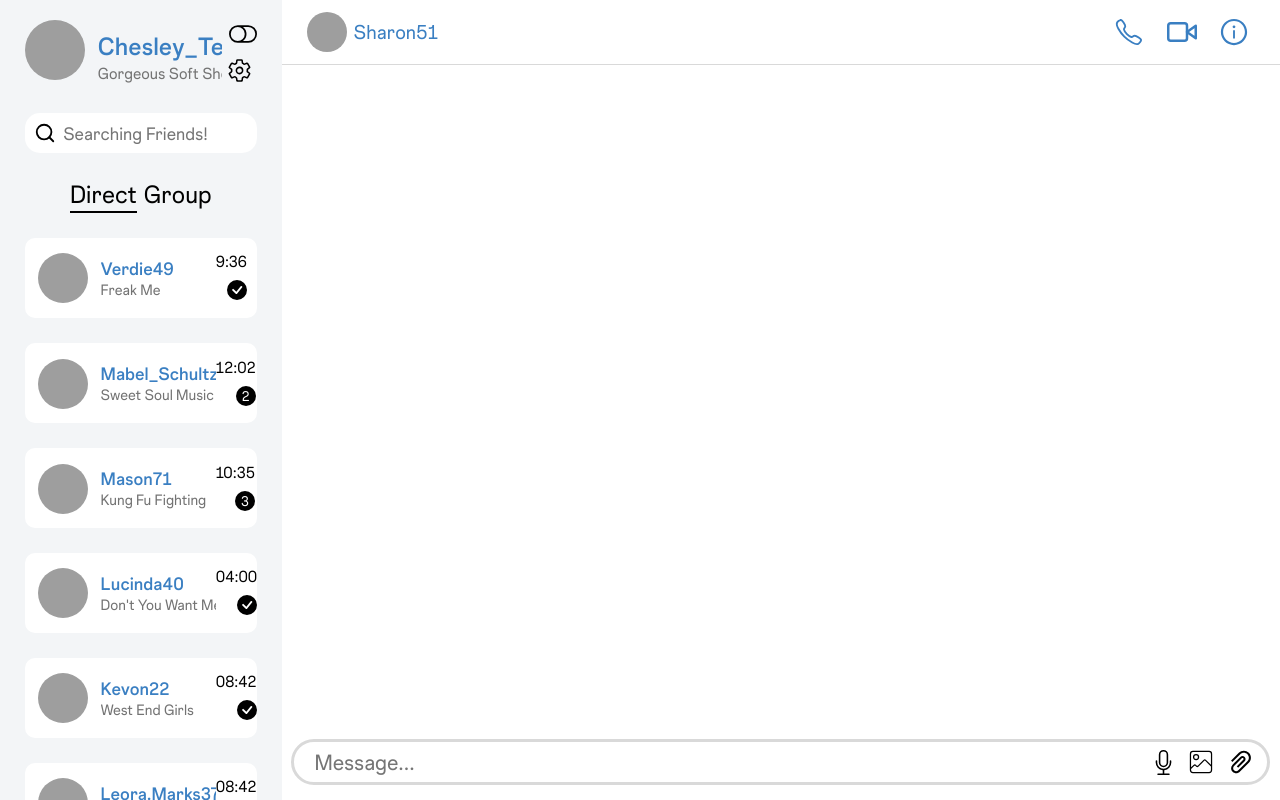
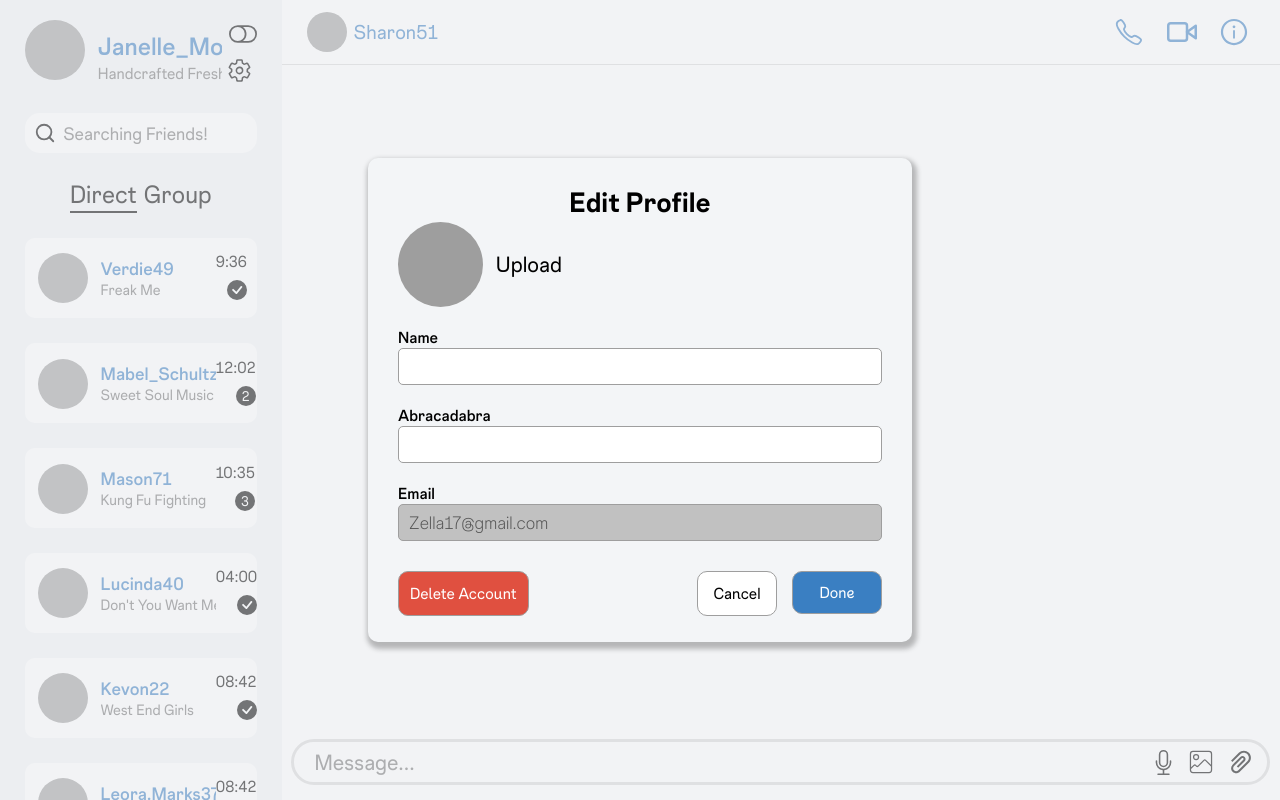
Before and after one commit to Team-Ambition/BMTO_Frontend, a React (Create React App) app: page / in a window 1280 px wide. Both pictures are taken after a click on the icon 239 px from the left and 70 px from the top of the page. Built offline with nearby package versions, Linux system fonts and the light colour scheme; grey boxes are pictures that could not be loaded.

Commit message:
ADD :: 설정 모달창

```diff
--- a/package.json
+++ b/package.json
@@ -13,6 +13,7 @@
     "react": "^18.2.0",
     "react-dom": "^18.2.0",
     "react-icons": "^4.11.0",
+    "react-modal": "^3.16.1",
     "react-router-dom": "^6.17.0",
     "react-scripts": "5.0.1",
     "web-vitals": "^2.1.0"
--- /dev/null
+++ b/src/components/Modals/CSS/EditProfile.css
@@ -0,0 +1,61 @@
+.EditProfile_Container {
+	position: absolute;
+  z-index: 1;
+	top: 50%;
+	left: 50%;
+	width: 484px;
+	height: 484px;
+	transform: translate(-50%, -50%);
+	border-radius: 10px;
+	background: #f3f5f7;
+	box-shadow: 2px 4px 5px 3px rgba(0, 0, 0, 0.25);
+  display: flex;
+  flex-direction: column;
+  justify-content: space-around;
+  padding-left: 30px;
+  padding-right: 30px;
+  cursor: pointer;
+}
+
+.EditProfile_Title {
+  font-size: 28px;
+  text-align: center;
+}
+
+.EditProfile_Main {
+  margin-top: -50px;
+}
+
+.EditProfile_ProfileImg {
+  display: flex;
+  flex-direction: row;
+  align-items: center;
+}
+
+
+.EditProfile_ProfileImg img {
+  width: 85px;
+  height: 85px;
+}
+
+.EditProfile_ProfileImg label {
+  font-size: 22px;
+}
+
+.EditProfile_ProfileImg input {
+  display: none;
+}
+
+.EditProfile_Inputs {
+  margin-bottom: 30px;
+  margin-top: 20px;
+  gap: 20px;
+  display: flex;
+  flex-direction: column;
+}
+
+.EditProfile_Buttons {
+  display: flex;
+  flex-direction: row;
+  justify-content: space-between;
+}
--- /dev/null
+++ b/src/components/Modals/Components/Button.jsx
@@ -0,0 +1,18 @@
+import React from 'react';
+import './CSS/Button.css';
+
+const Button = ({ type, text, onClickMethod}) => {
+	return (
+		<div>
+			{type === 'Red' ? (
+				<button className='RedButton' onClick={onClickMethod}>{text}</button>
+			) : type === 'Blue' ? (
+				<button className='BuleButton' onClick={onClickMethod}>{text}</button>
+			) : (
+				<button className='WhiteButton' onClick={onClickMethod}>{text}</button>
+			)}
+		</div>
+	);
+};
+
+export default Button;
--- /dev/null
+++ b/src/components/Modals/Components/CSS/Button.css
@@ -0,0 +1,41 @@
+.RedButton {
+	background-color: #e05040;
+	border-radius: 10px;
+	border: 1px solid #9e9e9e;
+  padding: 11px;
+  color: #FFF;
+
+  font-family: 'Sans_Headline';
+  font-size: 16px;
+
+  cursor: pointer;
+}
+
+.WhiteButton {
+  background-color: #FFF;
+  border-radius: 10px;
+	border: 1px solid #9e9e9e;
+  padding: 11px;
+  width: 80px;
+
+  font-family: 'Sans_Headline';
+  font-size: 16px;
+
+  cursor: pointer;
+}
+
+.BuleButton {
+  background-color: #3A7FC2;
+  border-radius: 10px;
+	border: 1px solid #9e9e9e;
+  padding: 10px;
+  color: #FFF;
+  width: 90px;
+
+  font-family: 'Sans_Headline';
+  font-size: 16px;
+
+  margin-left: 15px;
+
+  cursor: pointer;
+}
--- /dev/null
+++ b/src/components/Modals/Components/CSS/input.css
@@ -0,0 +1,30 @@
+.Input_Container {
+	display: flex;
+	flex-direction: column;
+}
+
+.EditProfile_Title {
+	font-family: 'Sans_Bold';
+}
+
+.Input_Container label {
+	font-family: 'Sans_Medium';
+}
+
+.Input_Container input {
+	height: 35px;
+	border-radius: 5px;
+	border: 0.5px solid #9e9e9e;
+	background-채: #fff;
+	font-size: 18px;
+	font-family: 'Sans_Light';
+	text-indent: 10px;
+}
+
+.Input_Container input:focus {
+	outline: none;
+}
+
+.Input_Disable {
+	background-color: #c1c1c1;
+}
--- /dev/null
+++ b/src/components/Modals/Components/input.jsx
@@ -0,0 +1,18 @@
+import React from 'react';
+import './CSS/input.css';
+
+const Input = ({ label, readonly, email }) => {
+	return (
+		<div className='Input_Container'>
+			<label htmlFor=''>{label}</label>
+
+			{readonly ? (
+				<input type='text' disabled className='Input_Disable' value={email} />
+			) : (
+				<input type='text' />
+			)}
+		</div>
+	);
+};
+
+export default Input;
--- a/src/components/Modals/EditProfile.jsx
+++ b/src/components/Modals/EditProfile.jsx
@@ -1,11 +1,65 @@
-import React from 'react';
+import React, { useEffect, useRef } from 'react';
+import './CSS/EditProfile.css';
+import Input from './Components/input';
+import { faker } from '@faker-js/faker';
+import Button from './Components/Button';
 
-const EditProfile = () => {
-  return (
-    <div>
-      EditProfile Modal
-    </div>
-  );
-}
+const EditProfile = ({ getInfoState }) => {
+	const wrapperRef = useRef(null);
+
+	const handleClickOutside = (event) => {
+		if (wrapperRef.current && !wrapperRef.current.contains(event.target)) {
+			getInfoState(false);
+		}
+	};
+
+  const CloseModal = () => {
+    getInfoState(false)
+  }
+
+	useEffect(() => {
+		const handleOutsideClick = (event) => handleClickOutside(event);
+
+		document.addEventListener('mousedown', handleOutsideClick);
+
+		return () => {
+			document.removeEventListener('mousedown', handleOutsideClick);
+		};
+
+		// eslint-disable-next-line react-hooks/exhaustive-deps
+	}, [getInfoState]);
+
+	return (
+		<div className='EditProfile_Container' ref={wrapperRef}>
+			<p className='EditProfile_Title'>Edit Profile</p>
+
+			<div className='EditProfile_Main'>
+				<div className='EditProfile_ProfileImg'>
+					<img src={faker.image.avatar()} alt='' />
+					<label for='Input_File'>Upload</label>
+					<input id='Input_File' type='file' />
+				</div>
+
+				<div className='EditProfile_Inputs'>
+					<Input label={'Name'} />
+					<Input label={'Abracadabra'} />
+					<Input
+						label={'Email'}
+						readonly
+						email={faker.internet.email()}
+					/>
+				</div>
+
+				<div className='EditProfile_Buttons'>
+					<Button text={'Delete Account'} type={'Red'} />
+					<div className='EditProfile_Buttons'>
+						<Button text={'Cancel'} onClickMethod={CloseModal}/>
+						<Button text={'Done'} type={'Blue'} ml={'36px'} />
+					</div>
+				</div>
+			</div>
+		</div>
+	);
+};
 
 export default EditProfile;
--- a/src/components/Sidebar/CSS/Chat.css
+++ b/src/components/Sidebar/CSS/Chat.css
@@ -131,3 +131,18 @@
 #No_Scroll {
 	overflow: hidden;
 }
+
+.ChtaHeader_SettingModal_Open {
+	width: 100%;
+	height: 100%;
+	position: absolute;
+	background-color: #E5E7EB;
+	opacity:0.5;
+	top: 50%;
+	left: 50%;
+	transform: translate(-50%, -50%);
+}
+
+.ChtaHeader_SettingModal_Close {
+	display: none;
+}
--- a/src/components/Sidebar/Components/Header.jsx
+++ b/src/components/Sidebar/Components/Header.jsx
@@ -1,20 +1,32 @@
-import React, { useEffect, useState } from 'react';
-import { fa, faker } from '@faker-js/faker';
+import React, { useState } from 'react';
+import { faker } from '@faker-js/faker';
 
 import { IoSettingsOutline } from 'react-icons/io5';
 import { BsToggleOff, BsToggleOn } from 'react-icons/bs';
+import EditProfile from '../../Modals/EditProfile';
 
 const Header = () => {
-	const [windowType, setWindowType] = useState(localStorage.getItem('WindowType'))
+	const [windowType, setWindowType] = useState(
+		localStorage.getItem('WindowType')
+	);
+	const [isOpenSettingModal, setIstOpenSettingModal] = useState(false);
 
 	const changeWindowType = () => {
-		if (windowType == 'white') {
-			localStorage.setItem('WindowType', 'dark')
-			setWindowType('dark')
+		if (windowType === 'white') {
+			localStorage.setItem('WindowType', 'dark');
+			setWindowType('dark');
 		} else {
-			localStorage.setItem('WindowType', 'white')
-			setWindowType('white')
+			localStorage.setItem('WindowType', 'white');
+			setWindowType('white');
 		}
+	};
+
+	const SettingModal = () => {
+		setIstOpenSettingModal(!isOpenSettingModal);
+	};
+
+	const getInfoState = (State) => {
+		setIstOpenSettingModal(State);
 	};
 
 	return (
@@ -26,7 +38,7 @@ const Header = () => {
 			</div>
 			<div className='ChtaHeader_Icons'>
 				<div>
-					{windowType == 'dark' ? (
+					{windowType === 'dark' ? (
 						<div onClick={changeWindowType}>
 							<BsToggleOn size={28} />
 						</div>
@@ -37,9 +49,25 @@ const Header = () => {
 					)}
 				</div>
 				<div>
-					<IoSettingsOutline size={25} className='Chat_Header_SettingIcon' />
+					<IoSettingsOutline
+						size={25}
+						className='Chat_Header_SettingIcon'
+						onClick={SettingModal}
+					/>
 				</div>
 			</div>
+			<div
+				className={
+					isOpenSettingModal
+						? 'ChtaHeader_SettingModal_Open'
+						: 'ChtaHeader_SettingModal_Close'
+				}
+			></div>
+			{isOpenSettingModal ? (
+				<EditProfile getInfoState={getInfoState} />
+			) : (
+				''
+			)}
 		</div>
 	);
 };
--- a/src/pages/Home.jsx
+++ b/src/pages/Home.jsx
@@ -11,7 +11,6 @@ const Home = () => {
 
 	const getInfoState = (State) => {
 		setIsInfoOpen(State);
-		console.log(isInfoOpen);
 	};
 
 	return (
```
Also changed, not shown: 1 other file (tests, documents, lock files or other folders).
